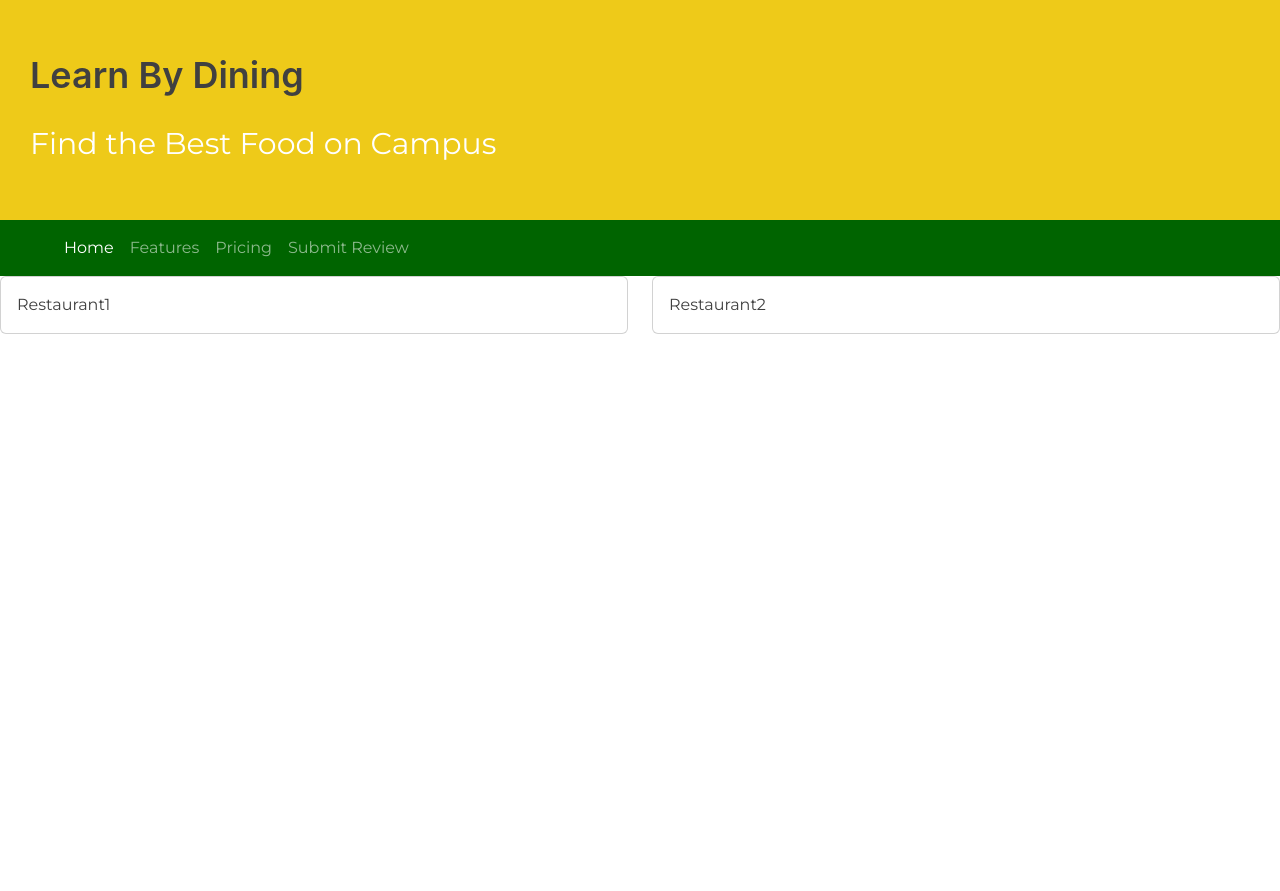
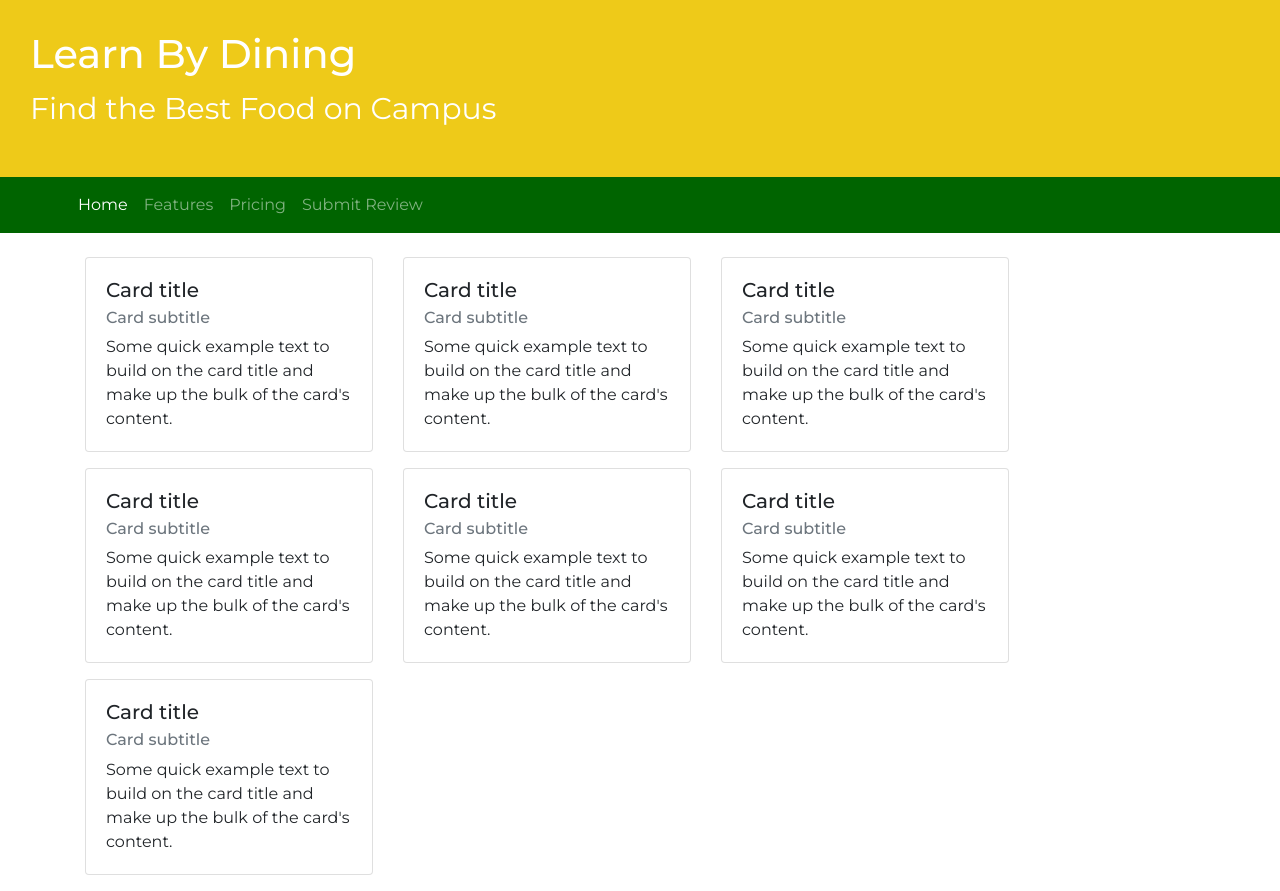
Before and after one commit to domdavidson251/307, a React (Create React App) app in the folder frontend/: page / in a window 1280 px wide. Before the commit the page ends 800 px from the top, so only its background shows below. Built offline with nearby package versions, Linux system fonts and the light colour scheme.

Commit message:
better cards

```diff
--- a/frontend/src/App.js
+++ b/frontend/src/App.js
@@ -27,23 +27,90 @@ function App() {
 
   return (
     <div>
+      <link rel="stylesheet" href="https://maxcdn.bootstrapcdn.com/bootstrap/4.0.0/css/bootstrap.min.css" integrity="sha384-Gn5384xqQ1aoWXA+058RXPxPg6fy4IWvTNh0E263XmFcJlSAwiGgFAW/dAiS6JXm" crossorigin="anonymous"></link>
+
+      <script src="https://code.jquery.com/jquery-3.2.1.slim.min.js" integrity="sha384-KJ3o2DKtIkvYIK3UENzmM7KCkRr/rE9/Qpg6aAZGJwFDMVNA/GpGFF93hXpG5KkN" crossorigin="anonymous"></script>
+      <script src="https://cdnjs.cloudflare.com/ajax/libs/popper.js/1.12.9/umd/popper.min.js" integrity="sha384-ApNbgh9B+Y1QKtv3Rn7W3mgPxhU9K/ScQsAP7hUibX39j7fakFPskvXusvfa0b4Q" crossorigin="anonymous"></script>
+      <script src="https://maxcdn.bootstrapcdn.com/bootstrap/4.0.0/js/bootstrap.min.js" integrity="sha384-JZR6Spejh4U02d8jOt6vLEHfe/JQGiRRSQQxSfFWpi1MquVdAyjUar5+76PVCmYl" crossorigin="anonymous"></script>
+
       <HeaderComp></HeaderComp>
+      <div class="container mt-4">
         <div class="row">
-        <div class="col-sm-6">
-        <div class="card">
-          {//<img class="card-img-top" src="..." alt="Card image cap">
-}
+            <div class="col-auto mb-3">
+                <div class="card" style={{width: '18rem'}}>
                     <div class="card-body">
-            <p class="card-text">Restaurant1</p>
+                        <h5 class="card-title">Card title</h5>
+                        <h6 class="card-subtitle mb-2 text-muted">Card subtitle</h6>
+                        <p class="card-text">Some quick example text to build on the card title and make up the bulk of the card's content.</p>
+                        {/*<a href="#" class="card-link">Card link</a>
+                        <a href="#" class="card-link">Another link</a>*/}
                     </div>
                 </div>
             </div>
-        <div class="col-sm-6">
-        <div class="card">
-          {//<img class="card-img-top" src="..." alt="Card image cap">
-}
+            <div class="col-auto mb-3">
+              <div class="card" style={{width: '18rem'}}>
                     <div class="card-body">
-            <p class="card-text">Restaurant2</p>
+                        <h5 class="card-title">Card title</h5>
+                        <h6 class="card-subtitle mb-2 text-muted">Card subtitle</h6>
+                        <p class="card-text">Some quick example text to build on the card title and make up the bulk of the card's content.</p>
+                        {/*<a href="#" class="card-link">Card link</a>
+                        <a href="#" class="card-link">Another link</a>*/}
+                    </div>
+                </div>
+            </div>
+            <div class="col-auto mb-3">
+              <div class="card" style={{width: '18rem'}}>
+                    <div class="card-body">
+                        <h5 class="card-title">Card title</h5>
+                        <h6 class="card-subtitle mb-2 text-muted">Card subtitle</h6>
+                        <p class="card-text">Some quick example text to build on the card title and make up the bulk of the card's content.</p>
+                        {/*<a href="#" class="card-link">Card link</a>
+                        <a href="#" class="card-link">Another link</a>*/}
+                    </div>
+                </div>
+            </div>
+            <div class="col-auto mb-3">
+                <div class="card" style={{width: '18rem'}}>
+                    <div class="card-body">
+                        <h5 class="card-title">Card title</h5>
+                        <h6 class="card-subtitle mb-2 text-muted">Card subtitle</h6>
+                        <p class="card-text">Some quick example text to build on the card title and make up the bulk of the card's content.</p>
+                        {/*<a href="#" class="card-link">Card link</a>
+                        <a href="#" class="card-link">Another link</a>*/}
+                    </div>
+                </div>
+            </div>
+            <div class="col-auto mb-3">
+                <div class="card" style={{width: '18rem'}}>
+                    <div class="card-body">
+                        <h5 class="card-title">Card title</h5>
+                        <h6 class="card-subtitle mb-2 text-muted">Card subtitle</h6>
+                        <p class="card-text">Some quick example text to build on the card title and make up the bulk of the card's content.</p>
+                        {/*<a href="#" class="card-link">Card link</a>
+                        <a href="#" class="card-link">Another link</a>*/}
+                    </div>
+                </div>
+            </div>
+            <div class="col-auto mb-3">
+                <div class="card" style={{width: '18rem'}}>
+                    <div class="card-body">
+                        <h5 class="card-title">Card title</h5>
+                        <h6 class="card-subtitle mb-2 text-muted">Card subtitle</h6>
+                        <p class="card-text">Some quick example text to build on the card title and make up the bulk of the card's content.</p>
+                        {/*<a href="#" class="card-link">Card link</a>
+                        <a href="#" class="card-link">Another link</a>*/}
+                    </div>
+                </div>
+            </div>
+            <div class="col-auto mb-3">
+                <div class="card" style={{width: '18rem'}}>
+                    <div class="card-body">
+                        <h5 class="card-title">Card title</h5>
+                        <h6 class="card-subtitle mb-2 text-muted">Card subtitle</h6>
+                        <p class="card-text">Some quick example text to build on the card title and make up the bulk of the card's content.</p>
+                        {/*<a href="#" class="card-link">Card link</a>
+                        <a href="#" class="card-link">Another link</a>*/}
+                    </div>
                 </div>
             </div>
         </div>
```
Lines whose indentation alone changed are shown as unchanged.
